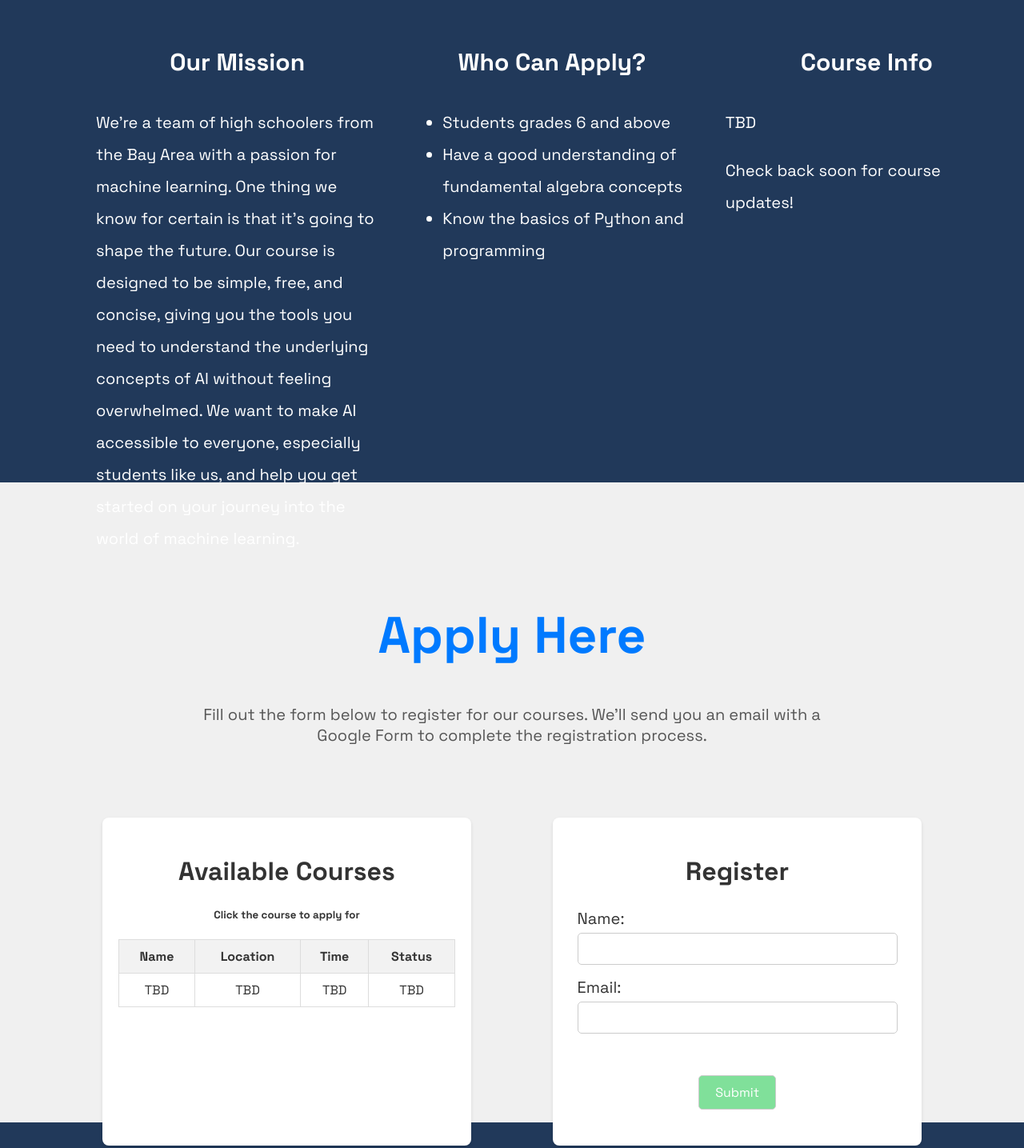
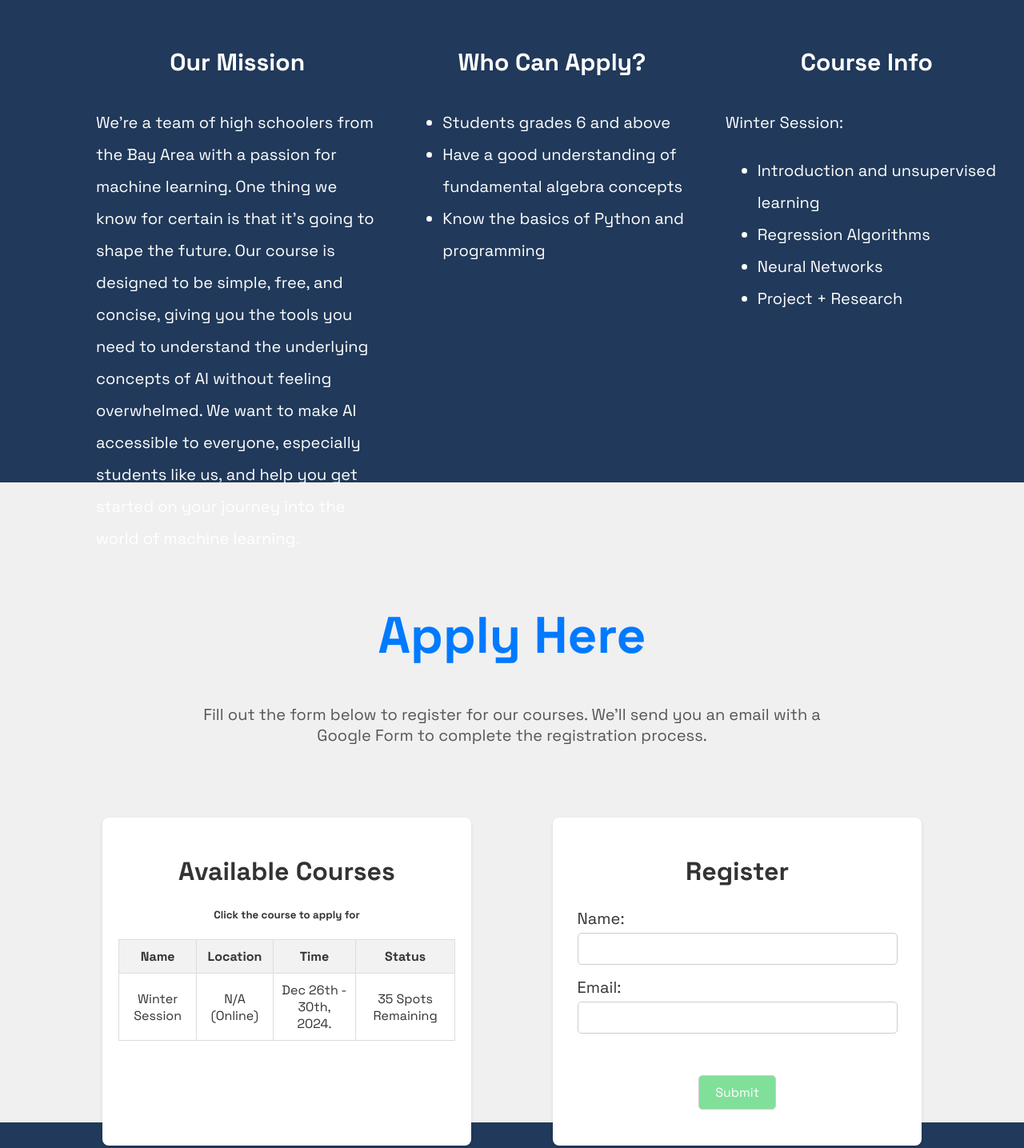
Before and after one commit to theeran-sk/Bayonic, a plain HTML site: page index.html in a window 1280 px wide. Shown: the part 997-2432 px from the top of the page at 80% size. Drawn offline with nearby package versions, Linux system fonts and the light colour scheme.

Commit message:
Add files via upload

```diff
--- a/index.html
+++ b/index.html
@@ -66,8 +66,13 @@
         <div class="quadrant" data-animate="fade-up" id="info">
             <div class="about-text">
                 <h2>Course Info</h2>
-                <p>TBD</p>
-                <p>Check back soon for course updates!</p>
+                <p>Winter Session: </p>
+                <ul>
+                    <li>Introduction and unsupervised learning</li>
+                    <li>Regression Algorithms</li>
+                    <li>Neural Networks</li>
+                    <li>Project + Research</li>
+                </ul>
             </div>
         </div>
     </section>
@@ -89,11 +94,11 @@
                         <th>Time</th>
                         <th>Status</th>
                     </tr>
-                    <tr id="boomer-academy-table-row">
-                        <td>TBD</td>
-                        <td>TBD</td>
-                        <td>TBD</td>
-                        <td>TBD</td>
+                    <tr id="winter-session-table-row">
+                        <td>Winter Session</td>
+                        <td>N/A (Online)</td>
+                        <td>Dec 26th - 30th, 2024. </td>
+                        <td>35 Spots Remaining</td>
                     </tr>
                 </table>
             </div>
```
